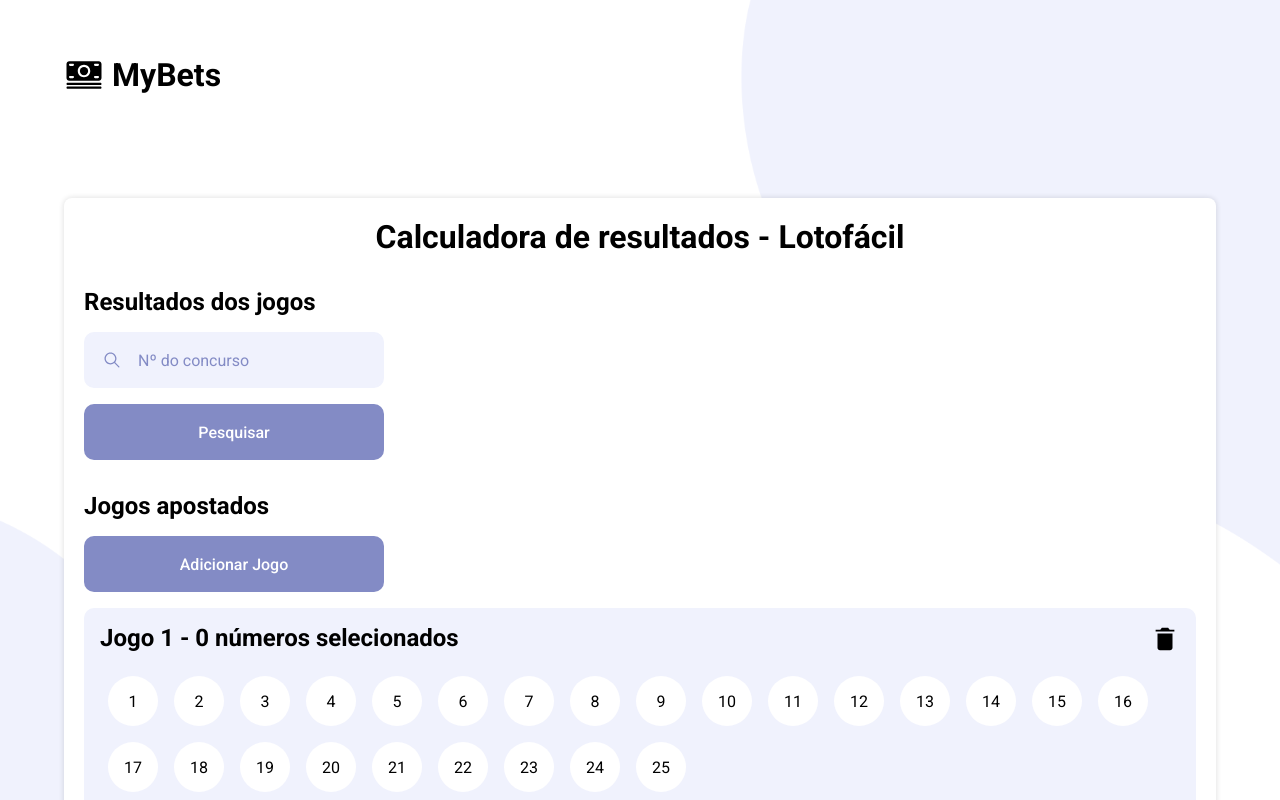
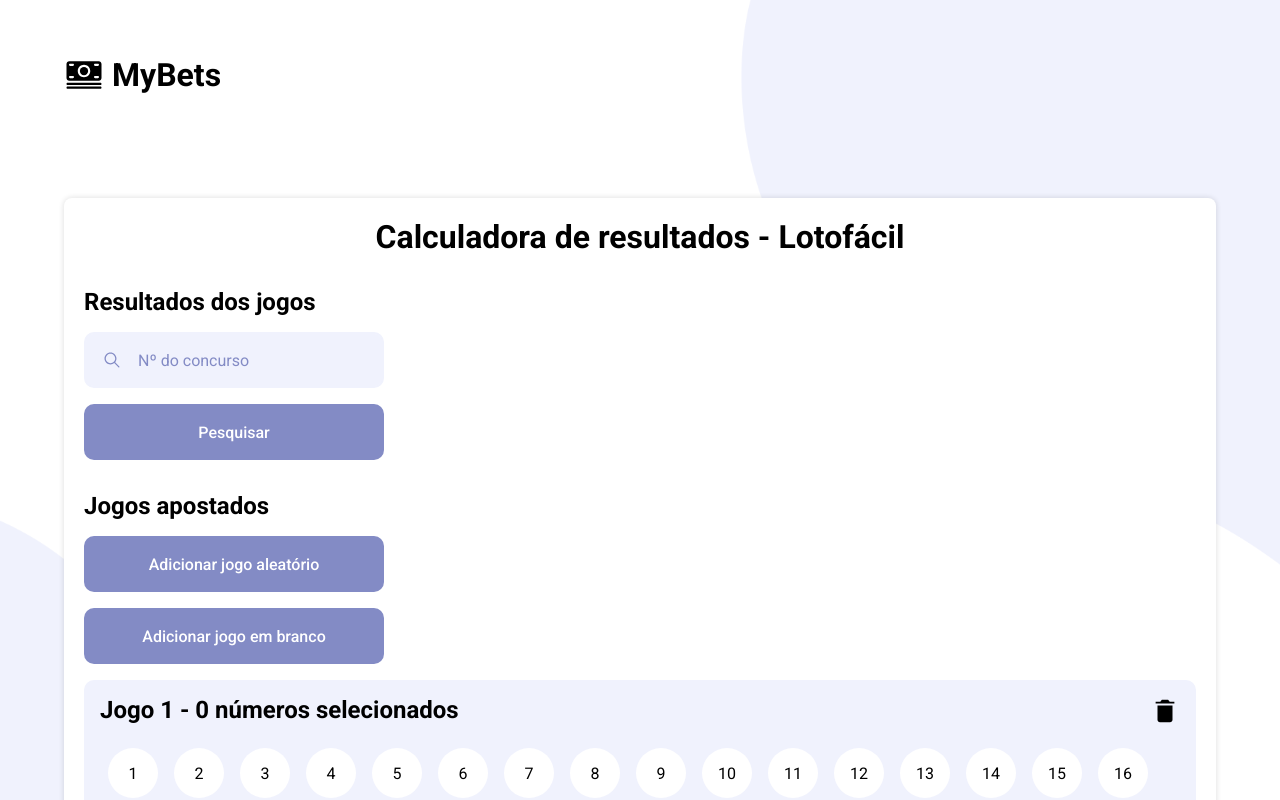
Before and after one commit to ChrisHenriqueOliveira/my-bets, a React (Create React App) app: page / in a window 1280 px wide. Shown: the top 800 px of the page. Built offline with nearby package versions, Linux system fonts and the light colour scheme.

Commit message:
add: random game generator function

```diff
--- a/src/pages/Home/index.tsx
+++ b/src/pages/Home/index.tsx
@@ -225,6 +225,20 @@ const Home: React.FC = () => {
     [myBets, valuesChanged],
   );
 
+  const handleAddRandomBet = useCallback(() => {
+    const randomValues: string[] = [];
+
+    do {
+      const value = Math.floor(Math.random() * (26 - 1)) + 1;
+
+      if (!randomValues.includes(value.toString())) {
+        randomValues.push(value.toString());
+      }
+    } while (randomValues.length < 15);
+
+    setMyBets([...myBets, randomValues as never]);
+  }, [myBets]);
+
   const handleAddBet = useCallback(() => {
     setMyBets([...myBets, []]);
   }, [myBets]);
@@ -333,7 +347,10 @@ const Home: React.FC = () => {
           <GamesBet>
             <h1>Jogos apostados</h1>
 
-            <Button onClick={handleAddBet}>Adicionar Jogo</Button>
+            <Button onClick={handleAddRandomBet}>
+              Adicionar jogo aleatório
+            </Button>
+            <Button onClick={handleAddBet}>Adicionar jogo em branco</Button>
 
             {myBets.map((bet, index) => {
               return (
```
